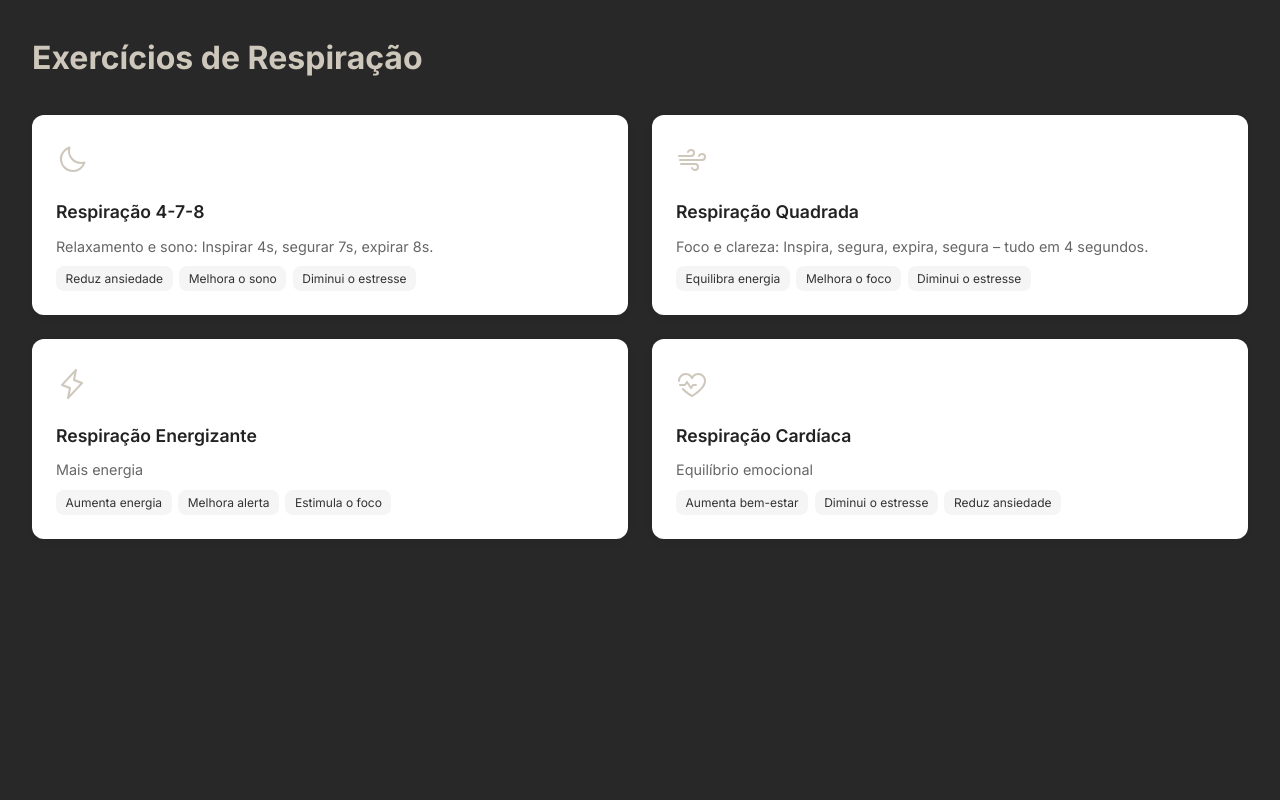
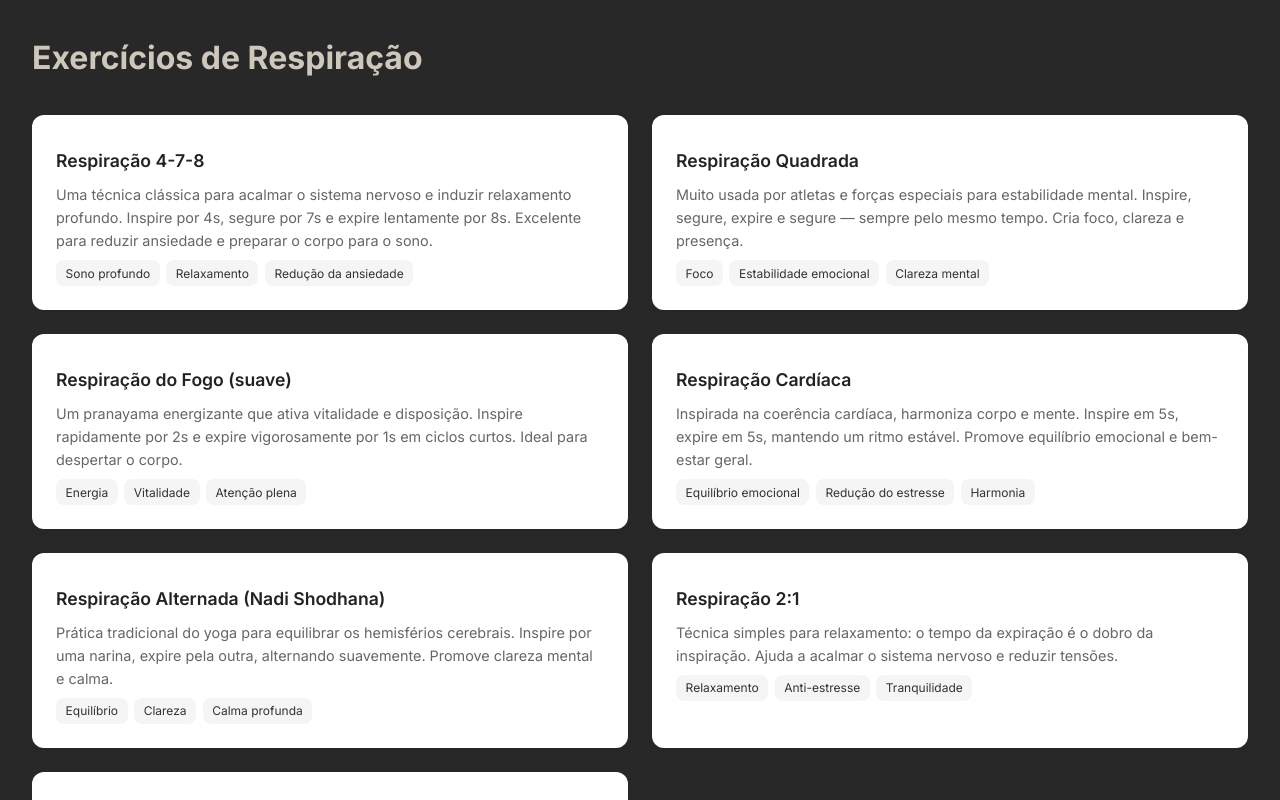
Before and after one commit to victor-medrado/breathe-app, a React (Vite) app: page / in a window 1280 px wide. Shown: the top 800 px of the page. Built offline with nearby package versions, Linux system fonts and the light colour scheme.

Commit message:
feat(data, types): improves data and adds more techniques

```diff
--- a/src/@types/index.ts
+++ b/src/@types/index.ts
@@ -1,5 +1,3 @@
-import type { Icon } from "@phosphor-icons/react";
-
 export interface TechniqueSequence {
   action: "inhale" | "hold" | "exhale";
   duration: number;
@@ -9,7 +7,7 @@ export interface BreathingTechnique {
   id: string;
   title: string;
   description: string;
-  icon: Icon;
+  icon: string;
   tags: string[];
   sequence: TechniqueSequence[];
 }
--- a/src/data/techniques.ts
+++ b/src/data/techniques.ts
@@ -1,18 +1,13 @@
-import {
-  HeartbeatIcon,
-  LightningIcon,
-  MoonIcon,
-  WindIcon,
-} from "@phosphor-icons/react";
 import type { BreathingTechnique } from "../@types";
 
 export const breathingTechniques: BreathingTechnique[] = [
   {
     id: "478",
     title: "Respiração 4-7-8",
-    description: "Relaxamento e sono: Inspirar 4s, segurar 7s, expirar 8s.",
-    icon: MoonIcon,
-    tags: ["Reduz ansiedade", "Melhora o sono", "Diminui o estresse"],
+    description:
+      "Uma técnica clássica para acalmar o sistema nervoso e induzir relaxamento profundo. Inspire por 4s, segure por 7s e expire lentamente por 8s. Excelente para reduzir ansiedade e preparar o corpo para o sono.",
+    icon: "moon",
+    tags: ["Sono profundo", "Relaxamento", "Redução da ansiedade"],
     sequence: [
       { action: "inhale", duration: 4 },
       { action: "hold", duration: 7 },
@@ -23,9 +18,9 @@ export const breathingTechniques: BreathingTechnique[] = [
     id: "box",
     title: "Respiração Quadrada",
     description:
-      "Foco e clareza: Inspira, segura, expira, segura – tudo em 4 segundos.",
-    icon: WindIcon,
-    tags: ["Equilibra energia", "Melhora o foco", "Diminui o estresse"],
+      "Muito usada por atletas e forças especiais para estabilidade mental. Inspire, segure, expire e segure — sempre pelo mesmo tempo. Cria foco, clareza e presença.",
+    icon: "wind",
+    tags: ["Foco", "Estabilidade emocional", "Clareza mental"],
     sequence: [
       { action: "inhale", duration: 4 },
       { action: "hold", duration: 4 },
@@ -34,11 +29,12 @@ export const breathingTechniques: BreathingTechnique[] = [
     ],
   },
   {
-    id: "energize",
-    title: "Respiração Energizante",
-    description: "Mais energia",
-    icon: LightningIcon,
-    tags: ["Aumenta energia", "Melhora alerta", "Estimula o foco"],
+    id: "fire",
+    title: "Respiração do Fogo (suave)",
+    description:
+      "Um pranayama energizante que ativa vitalidade e disposição. Inspire rapidamente por 2s e expire vigorosamente por 1s em ciclos curtos. Ideal para despertar o corpo.",
+    icon: "flame",
+    tags: ["Energia", "Vitalidade", "Atenção plena"],
     sequence: [
       { action: "inhale", duration: 2 },
       { action: "exhale", duration: 1 },
@@ -47,12 +43,51 @@ export const breathingTechniques: BreathingTechnique[] = [
   {
     id: "cardiac",
     title: "Respiração Cardíaca",
-    description: "Equilíbrio emocional",
-    icon: HeartbeatIcon,
-    tags: ["Aumenta bem-estar", "Diminui o estresse", "Reduz ansiedade"],
+    description:
+      "Inspirada na coerência cardíaca, harmoniza corpo e mente. Inspire em 5s, expire em 5s, mantendo um ritmo estável. Promove equilíbrio emocional e bem-estar geral.",
+    icon: "heartbeat",
+    tags: ["Equilíbrio emocional", "Redução do estresse", "Harmonia"],
     sequence: [
       { action: "inhale", duration: 5 },
       { action: "exhale", duration: 5 },
     ],
   },
+  {
+    id: "nadi",
+    title: "Respiração Alternada (Nadi Shodhana)",
+    description:
+      "Prática tradicional do yoga para equilibrar os hemisférios cerebrais. Inspire por uma narina, expire pela outra, alternando suavemente. Promove clareza mental e calma.",
+    icon: "balance",
+    tags: ["Equilíbrio", "Clareza", "Calma profunda"],
+    sequence: [
+      { action: "inhale", duration: 4 },
+      { action: "exhale", duration: 4 },
+      { action: "inhale", duration: 4 },
+      { action: "exhale", duration: 4 },
+    ],
+  },
+  {
+    id: "2-1",
+    title: "Respiração 2:1",
+    description:
+      "Técnica simples para relaxamento: o tempo da expiração é o dobro da inspiração. Ajuda a acalmar o sistema nervoso e reduzir tensões.",
+    icon: "feather",
+    tags: ["Relaxamento", "Anti-estresse", "Tranquilidade"],
+    sequence: [
+      { action: "inhale", duration: 3 },
+      { action: "exhale", duration: 6 },
+    ],
+  },
+  {
+    id: "sigh",
+    title: "Suspiro Consciente",
+    description:
+      "Um suspiro profundo e intencional seguido de expiração longa. Libera tensão acumulada no peito e traz alívio imediato.",
+    icon: "sparkles",
+    tags: ["Alívio rápido", "Soltar tensão", "Leveza"],
+    sequence: [
+      { action: "inhale", duration: 2 },
+      { action: "exhale", duration: 4 },
+    ],
+  },
 ];
```
Also changed, not shown: src/data/icons.ts (added, +19 -0 lines).
